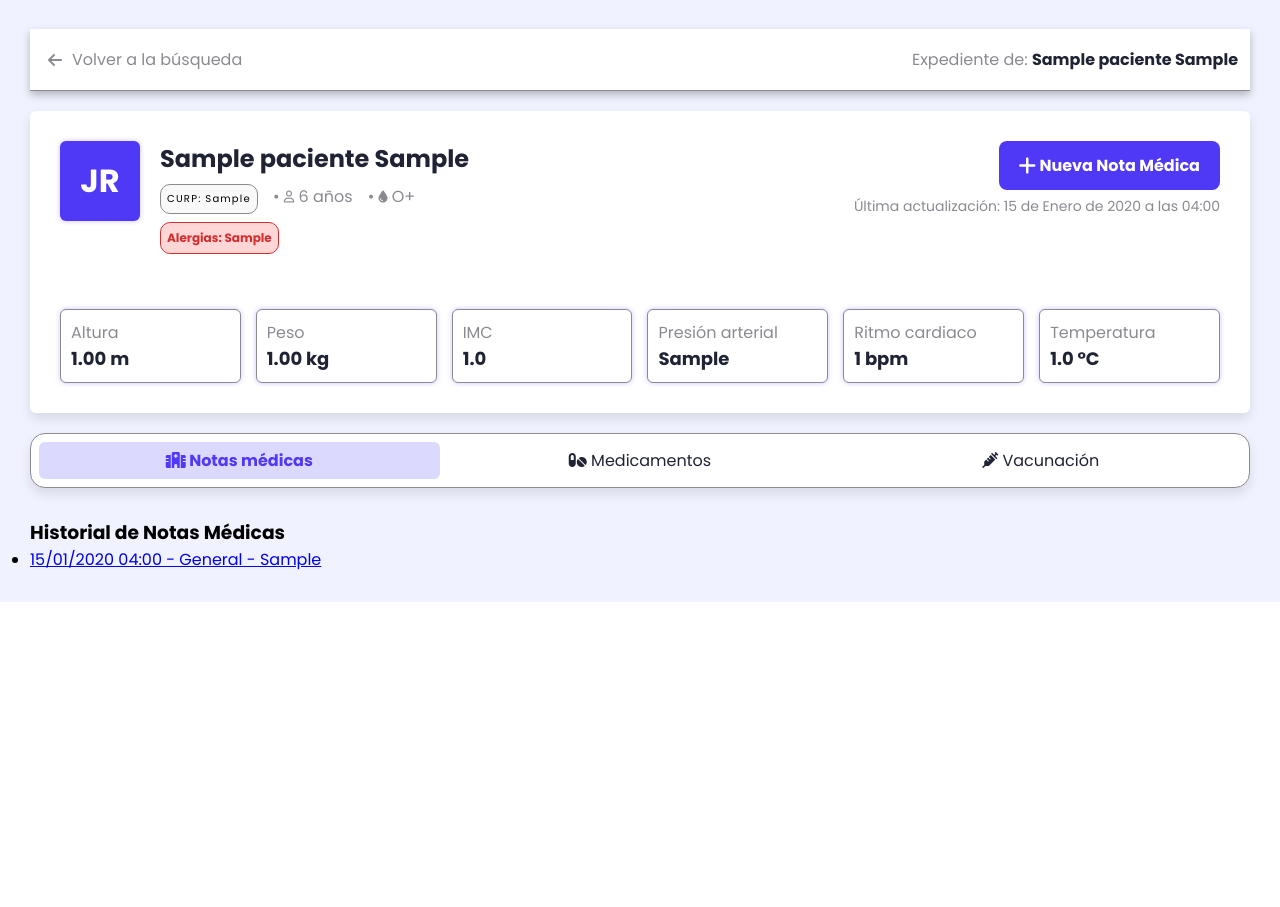
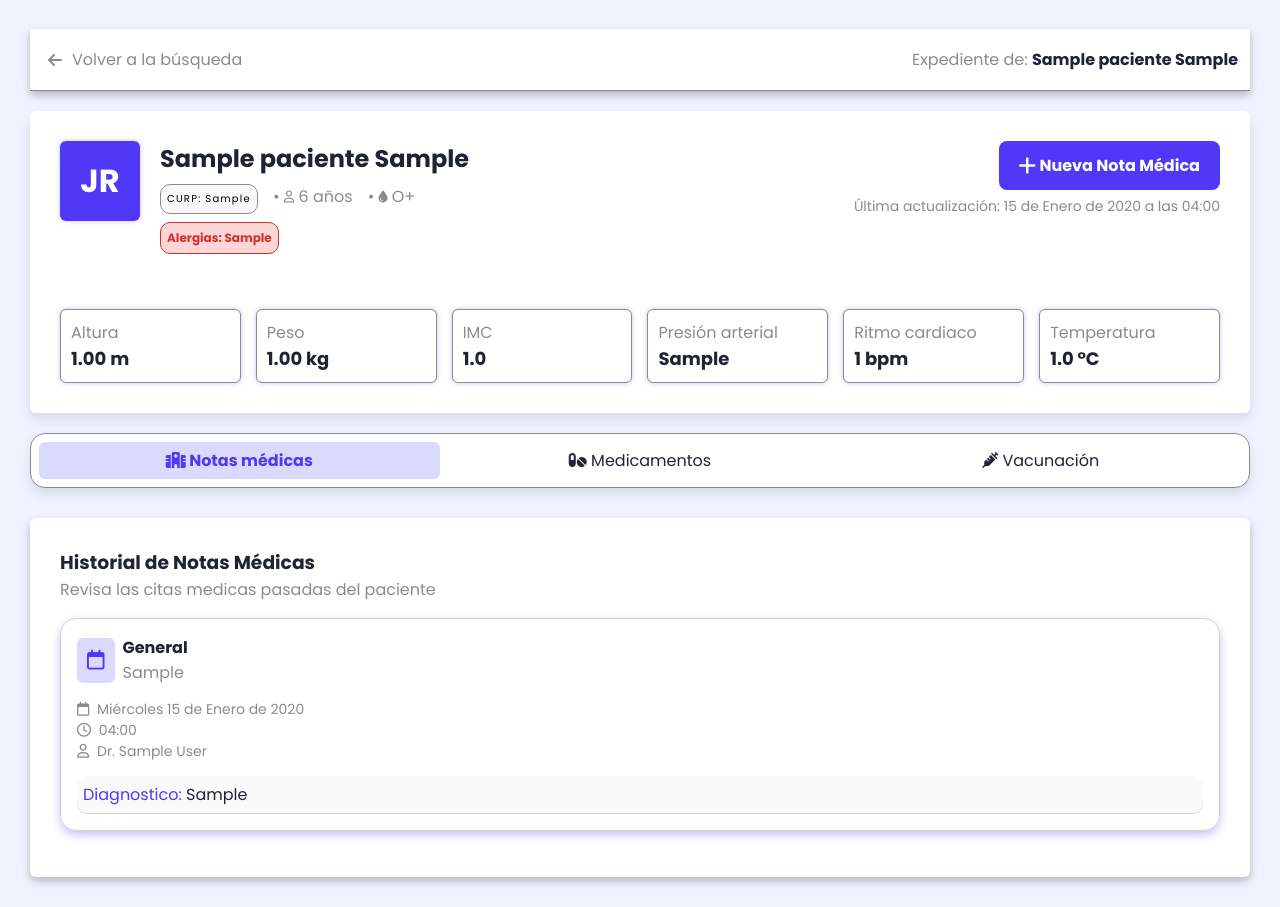
Before and after one commit to AlanMtz02/Proyecto-Integrador-I, a Django app: page /expediente/1/notas/ in a window 1280 px wide. Shown: the part 177-1084 px from the top of the page. Before the commit the page ends 779 px from the top, so only its background shows below. Run offline with Django 5.2, Linux system fonts and the light colour scheme; a user stored in the database is signed in; tables that the repository leaves empty hold one stand-in row (values such as "Sample post").

Commit message:
Agregado el diseño para el submenu notas_medicas

```diff
--- a/static/css/estilos.css
+++ b/static/css/estilos.css
@@ -872,7 +872,95 @@ tbody tr td {
 
 /*AQUI COMIENZA LA SECCION DE NOTAS MEDICAS*/
 .base_expediente_notas_medicas{
+    background-color: #ffffff;
     width: 100%;
+    padding: 30px;
+    box-shadow: 0 4px 8px rgba(0, 0, 0, 0.25);
+    border-radius: 6px;
+}
+
+.base_expediente_notas_medicas h3{
+    color: var(--texto-negro);
+}
+
+.base_expediente_notas_medicas p{
+    color: var(--texto-claro);
+}
+
+.base_expediente_notas_medicas_card_link{
+    text-decoration: none;
+    padding: 16px;
+    border:1px solid #d2d2d2;
+    display: block;
+    box-shadow: 0 4px 8px rgba(79,57,246,0.3);
+    transition: transform 0.2s ease, box-shadow 0.2s ease;
+    margin-top: 16px;
+    margin-bottom: 16px;
+    border-radius: 16px;
+}
+
+.base_expediente_notas_medicas_card_link:hover{
+    transform: translateY(-2px);
+    box-shadow: 0 6px 12px rgba(79,57,246,0.6);
+}
+
+.base_expediente_notas_medicas_header{
+    display: flex;
+    gap: 8px;
+    align-items: center;
+}
+
+
+.base_expediente_notas_medicas_header_icono{
+    background-color: #dcd9ff;
+    border-radius: 6px;
+    padding: 10px;
+}
+
+.base_expediente_notas_medicas_body{
+    margin-top:14px;
+    margin-bottom: 14px;
+}
+
+.base_expediente_notas_medicas_header_info h4{
+    color: var(--texto-negro);
+    font-weight: 600;
+}
+
+.base_expediente_notas_medicas_header_info p{
+    color: var(--texto-claro);
+}
+
+.notas_medicas_fecha,.notas_medicas_hora,.notas_medicas_doctor{
+    font-size: 14px;
+}
+
+.notas_medicas_fecha i,.notas_medicas_hora i,.notas_medicas_doctor i{
+    margin-right: 4px;
+}
+
+
+.base_expediente_notas_medicas_diagnostico{
+    padding: 6px;
+    border-radius: 10px;
+    background-color: #fafafa;
+    border-bottom: 1px solid #d2d2d2;
+    margin: 0;
+}
+
+.base_expediente_notas_medicas_diagnostico span{
+    color: var(--primario-boton-iconos);
+    width: 100%;
+}
+.base_expediente_notas_medicas_diagnostico p{
+    font-size: 16px;
+    color: var(--texto-negro);
+    padding: 0;
+    margin: 0;
+    white-space: nowrap;/*Evita que se divida en varias lineas*/
+    overflow: hidden;/*oculta el texto que se desborda*/
+    text-overflow: ellipsis;
+    max-width: 100%;
 }
 
 
@@ -889,7 +977,23 @@ tbody tr td {
 /*AQUI COMIENZA LA SECCION DE MEDICAMENTOS*/
 .base_expediente_medicamentos{
     width: 100%;
+
 }
+
+
+
+
+
+
+
+
+
+
+
+
+
+
+
 
 .base_expediente_ver_nota{
     background-color: var(--fondo);
--- a/templates/clinica/expediente_notas.html
+++ b/templates/clinica/expediente_notas.html
@@ -4,17 +4,37 @@
 {% block contenido_menu %}
 <section class="base_expediente_notas_medicas">
     <h3>Historial de Notas Médicas</h3>
-    <ul>
-        {% for nota in notas %}
-            <li>
-                <a href="{% url 'ver_nota_medica' paciente.id nota.id %}">
-                    {{ nota.fecha_hora|date:"d/m/Y H:i" }} - {{ nota.tipo_consulta }} - {{ nota.diagnostico }}
-                </a>
-            </li>
-        {% empty %}
-            <li>No hay notas médicas registradas.</li>
-        {% endfor %}
-    </ul>
+    <p>Revisa las citas medicas pasadas del paciente</p>
+
+    {% for nota in notas %}
+    <a href="{% url 'ver_nota_medica' paciente.id nota.id %}" class="base_expediente_notas_medicas_card_link">
+            <div class="base_expediente_notas_medicas_header">
+                <div class="base_expediente_notas_medicas_header_icono">
+                    <i class="fa-regular fa-calendar fa-lg" style="color: #4e38f5;"></i>
+                </div>
+                <div class="base_expediente_notas_medicas_header_info">
+                    <h4> {{ nota.tipo_consulta }} </h4>
+                    <p> {{ nota.motivo_consulta }} </p>
+                </div>
+
+            </div>
+
+            <div class="base_expediente_notas_medicas_body">
+                <p class="notas_medicas_fecha"><i class="fa-regular fa-calendar" style="color: #8d8991;"></i> {{ nota.fecha_hora|date:"l d \\d\\e F \\d\\e Y" }} </p>
+                <p class="notas_medicas_hora"><i class="fa-regular fa-clock" style="color: #8d8991;"></i> {{ nota.fecha_hora|date:"H:i" }} </p>
+                <p class="notas_medicas_doctor"><i class="fa-regular fa-user" style="color: #8d8991;"></i> {{ nota.doctor }} </p>
+            </div>
+
+            <div class="base_expediente_notas_medicas_diagnostico">
+                <p> <span>Diagnostico: </span> {{nota.diagnostico}} </p>
+            </div>
+
+
+    </a>
+    {% empty %}
+    <p>No hay notas medicas registradas</p>
+    {% endfor %}
+
 
 </section>
 
--- a/templates/clinica/ver_nota_medica.html
+++ b/templates/clinica/ver_nota_medica.html
@@ -5,7 +5,7 @@
     <h3>Nota Médica del {{ nota.fecha_hora|date:"d/m/Y H:i" }}</h3>
     <p><strong>Tipo de consulta:</strong> {{ nota.tipo_consulta }}</p>
     <p><strong>Diagnóstico:</strong> {{ nota.diagnostico }}</p>
-    <p><strong>Tratamiento:</strong> {{ nota.tratamiento }}</p>
-    <p><strong>Observaciones:</strong> {{ nota.observaciones }}</p>
+    <p><strong>Exploracion fisica: </strong> {{ nota.exploracion_fisica }}</p>
+    <p><strong>Motivo de consulta:</strong> {{ nota.motivo_consulta }}</p>
 </section>
 {% endblock %}
```
